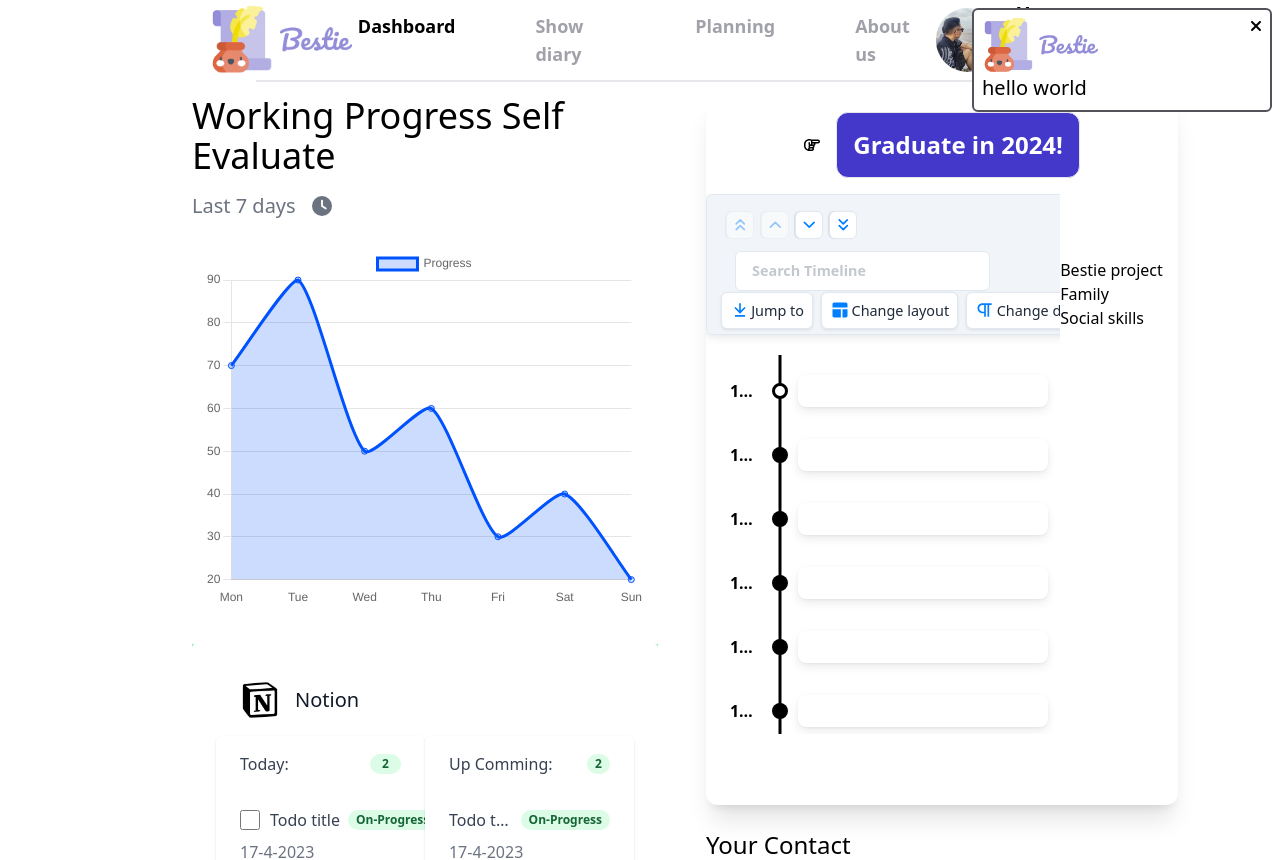
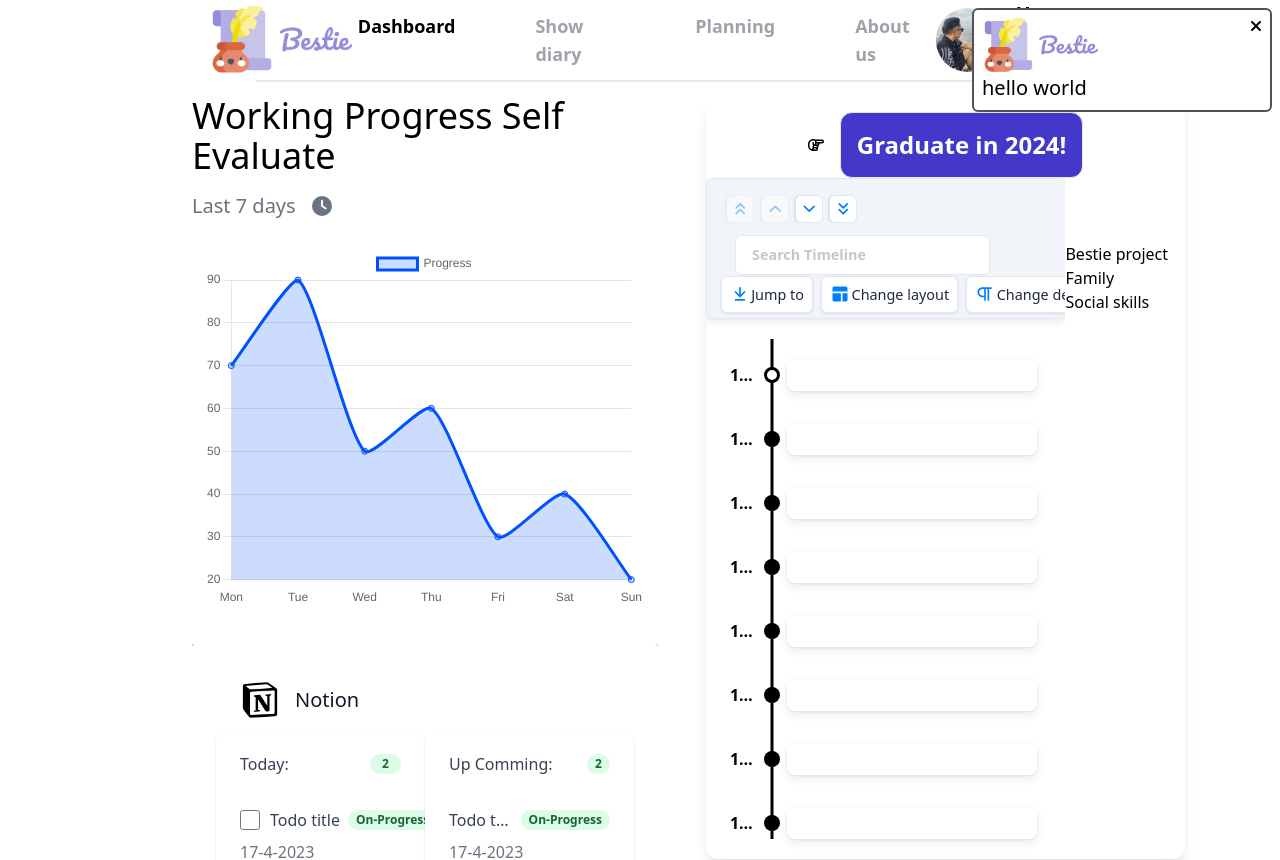
Before and after one commit to hungle2002/Bestie, a React (Create React App) app: page /home in a window 1280 px wide. Shown: the top 860 px of the page. Built offline with nearby package versions, Linux system fonts and the light colour scheme.

Commit message:
FIX: detach plan component

```diff
--- a/src/components/diaryTimeLine/index.js
+++ b/src/components/diaryTimeLine/index.js
@@ -83,7 +83,7 @@ import { faArrowLeft } from '@fortawesome/free-solid-svg-icons';
 import { FontAwesomeIcon } from '@fortawesome/react-fontawesome';
 import { Chrono } from 'react-chrono';
 
-const DiaryTimeLine = () => {
+const DiaryTimeLine = ({ w, h }) => {
     const dates = [
         {
             title: '1/2023'
@@ -110,43 +110,44 @@ const DiaryTimeLine = () => {
     ];
     const items = [
         {
-            content: 'Overnight for with friend',
+            content: 'Overnight with friend hahaha',
             header: 'UI design'
         },
         {
-            content: 'Overnight for with friend',
+            content: 'Overnight with friend',
             header: 'UI design'
         },
         {
-            content: 'Overnight for with friend',
+            content: 'Overnight with friend',
             header: 'UI design'
         },
         {
-            content: 'Overnight for with friend',
+            content: 'Overnight with friend',
             header: 'UI design'
         },
         {
-            content: 'Overnight for with friend',
+            content: 'Overnight with friend',
             header: 'UI design'
         },
         {
-            content: 'Overnight for with friend',
+            content: 'Overnight with friend',
             header: 'UI design'
         },
         {
-            content: 'Overnight for with friend',
+            content: 'Overnight with friend',
             header: 'UI design'
         },
         {
-            content: 'Overnight for with friend',
+            content: 'Overnight with friend',
             header: 'UI design'
         }
 
     ];
     return (
-        <div className='w-[420px] h-[540px]'>
+        <div className={`w-[${w}px] h-[${h}px]`}>
             <Chrono
                 items={dates}
+                mediaSettings={{ align: 'left' }}
                 mode="VERTICAL"
                 slideItemDuration={4000}
                 scrollable={{ scrollbar: false }}
@@ -169,7 +170,7 @@ const DiaryTimeLine = () => {
                 {
                     items.map((item, index) => {
                         return <div key={index} className='flex flex-row'>
-                            <div>
+                            <div className='w-52'>
                                 <h1 className='text-lg font-semibold'>{item.header}</h1>
                                 <p>{item.content}</p>
                             </div>
--- /dev/null
+++ b/src/components/plan/index.js
@@ -0,0 +1,30 @@
+import { faHandPointRight } from '@fortawesome/free-regular-svg-icons';
+import { FontAwesomeIcon } from '@fortawesome/react-fontawesome';
+
+import DiaryTimeLine from '../diaryTimeLine';
+
+function Plan () {
+    const typeData = ['Bestie project', 'Family', 'Social skills'];
+
+    return (<div>
+        <div className='text-center w-full flex flex-row justify-center items-center space-x-4'>
+            <FontAwesomeIcon icon={faHandPointRight} className='h-12 w-12'/>
+            <div className='bg-indigo-700 w-fit border p-4 rounded-xl '>
+                <h1 className='text-2xl text-white font-semibold'>
+                                Graduate in 2024!</h1>
+            </div>
+        </div>
+        <div className='flex flex-row'>
+            <div className='w-3/4 h-full basis-2/3 -left-8'>
+                <DiaryTimeLine w={420} h = {540}/>
+            </div>
+            <div className='bg-white z-10  pt-16'>
+                {typeData.map((e, index) =>
+                    <p key={index}>{e}</p>
+                )}
+            </div>
+        </div>
+    </div>);
+}
+
+export default Plan;
--- a/src/pages/HomePage/index.js
+++ b/src/pages/HomePage/index.js
@@ -1,12 +1,11 @@
 /* eslint-disable max-len */
-import { faHandPointRight } from '@fortawesome/free-regular-svg-icons';
-import { FontAwesomeIcon } from '@fortawesome/react-fontawesome';
+
 import { useEffect } from 'react';
 
-import DiaryTimeLine from '../../components/diaryTimeLine';
 import DiscordBox from '../../components/Discord';
 import LineChartBox from '../../components/lineChart';
 import NotionTodo from '../../components/notionTodo';
+import Plan from '../../components/plan';
 import { createToast, Toast } from '../../components/toast';
 ;
 function HomePage () {
@@ -30,7 +29,6 @@ function HomePage () {
         ]
     };
 
-    const typeData = ['Bestie project', 'Family', 'Social skills'];
     return (
         <div>
             <div className='px-48 flex flex-row w-full gap-12 '>
@@ -41,24 +39,8 @@ function HomePage () {
                     <div className='bg-green-300 basis-6/12'><NotionTodo/></div>
                 </div>
                 <div className='basis-2/5 flex flex-col gap-6 '>
-                    <div className='basis-9/12 rounded-xl shadow-xl space-y-4 pt-4'>
-                        <div className='text-center w-full flex flex-row justify-center items-center space-x-4'>
-                            <FontAwesomeIcon icon={faHandPointRight} className='h-12 w-12'/>
-                            <div className='bg-indigo-700 w-fit border p-4 rounded-xl '>
-                                <h1 className='text-2xl text-white font-semibold'>
-                                Graduate in 2024!</h1>
-                            </div>
-                        </div>
-                        <div className='flex flex-row'>
-                            <div className='w-3/4 h-full basis-2/3 -left-8'>
-                                <DiaryTimeLine/>
-                            </div>
-                            <div className='bg-white z-10  pt-16'>
-                                {typeData.map((e, index) =>
-                                    <p key={index}>{e}</p>
-                                )}
-                            </div>
-                        </div>
+                    <div className='basis-9/12 rounded-xl shadow-lg space-y-4 pt-4'>
+                        <Plan/>
                     </div>
                     <div className='basis-3/12'> <DiscordBox/> </div>
                 </div>
```
